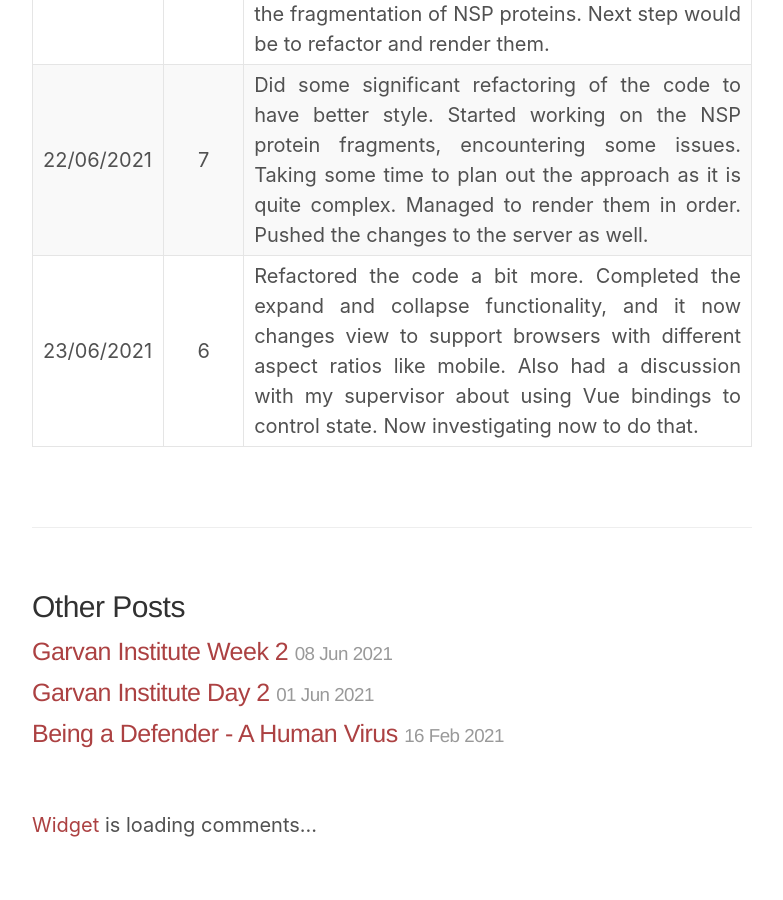
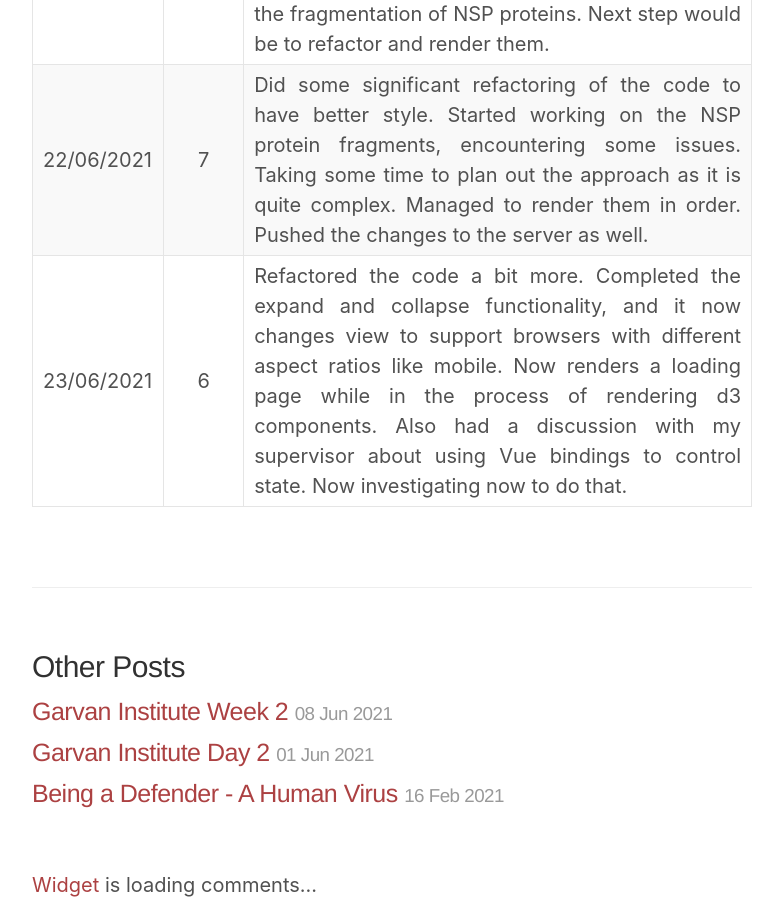
Before and after one commit to Key-Puncher/key-puncher.github.io, a Jekyll site: the page built from _posts/2021-06-08-garvan-institute-activity-log.md, in a window 1280 px wide and 900 px high, scrolled down 2341 px. Shown: the whole window, without its empty margins (248-1031 px from the left). Built offline with Jekyll 4.4.1, drawn with Linux system fonts in a browser that asks for light colours; a style sheet for code colours, icons or effects is not loaded; before the commit the page ends 3181 px from its top, so only the background shows below that.

Commit message:
Update 2021-06-08-garvan-institute-activity-log.md

```diff
--- a/_posts/2021-06-08-garvan-institute-activity-log.md
+++ b/_posts/2021-06-08-garvan-institute-activity-log.md
@@ -18,4 +18,4 @@ title: Garvan Institute Activity Log
 | 18/06/2021 | 6 | Adjusted the page to remove unused components from prototype. Modified the structure to have each of the 1/3 displayed in a separate element. Started looking at D3 transitions and animations. Thinking about how to generate and size images, and how to make an expandable graph. |
 | 21/06/2021 | 6 | Now gets images from the image server if there was no preferred image saved. Created the expand and collapse buttons and functionality. The rows can now be expanded and collapsed individually. Added transition for the expanding and collapsing, opacity and other visuals. Spoke with my supervisor about the next steps, building calls for the fragmentation of NSP proteins. Next step would be to refactor and render them. |
 | 22/06/2021 | 7 | Did some significant refactoring of the code to have better style. Started working on the NSP protein fragments, encountering some issues. Taking some time to plan out the approach as it is quite complex. Managed to render them in order. Pushed the changes to the server as well. |
-| 23/06/2021 | 6 | Refactored the code a bit more. Completed the expand and collapse functionality, and it now changes view to support browsers with different aspect ratios like mobile. Also had a discussion with my supervisor about using Vue bindings to control state. Now investigating now to do that. |
+| 23/06/2021 | 6 | Refactored the code a bit more. Completed the expand and collapse functionality, and it now changes view to support browsers with different aspect ratios like mobile. Now renders a loading page while in the process of rendering d3 components. Also had a discussion with my supervisor about using Vue bindings to control state. Now investigating now to do that. |
```
